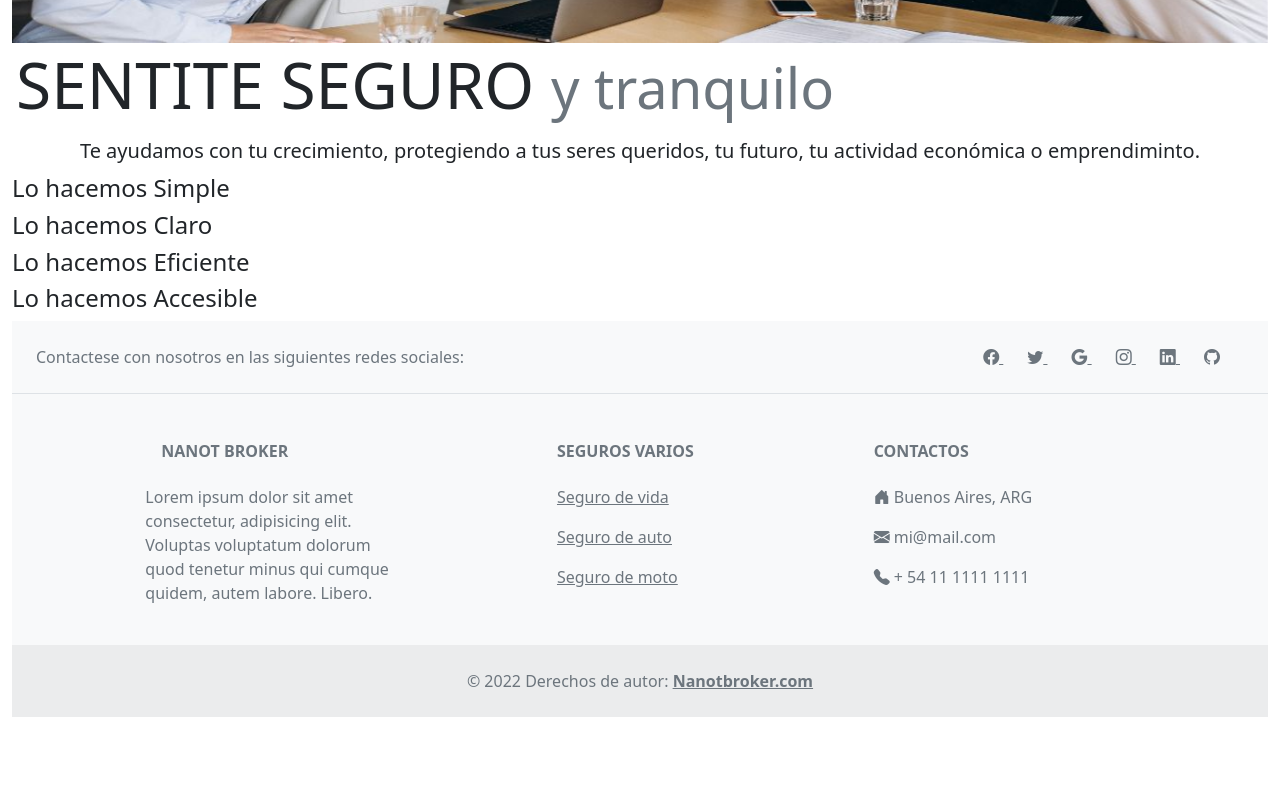
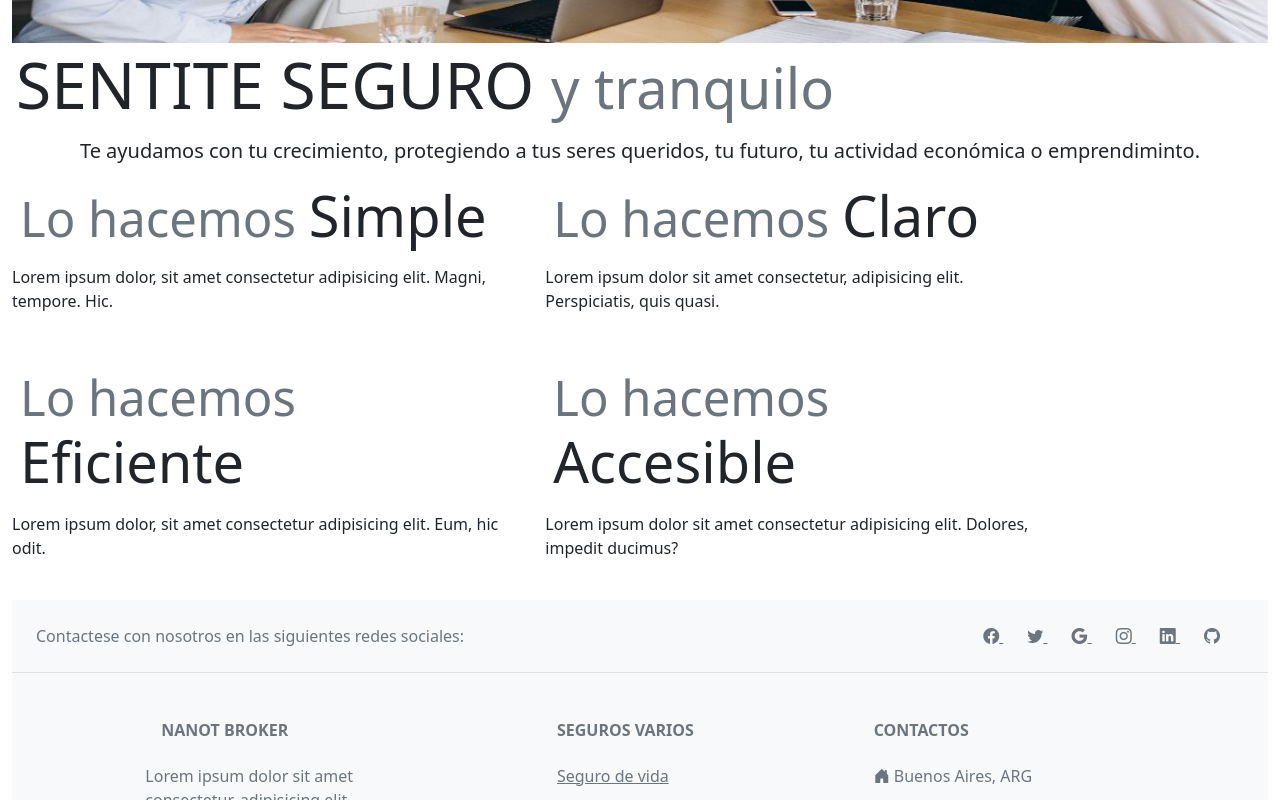
Before and after one commit to ltallarico12/ProyectoCoderHouse, a plain HTML site: page index.html in a window 1280 px wide. Shown: the part 487-1287 px from the top of the page. Before the commit the page ends 1204 px from the top, so only its background shows below. Drawn offline with nearby package versions, Linux system fonts and the light colour scheme.

Commit message:
Continuando con el main del Index

```diff
--- a/index.html
+++ b/index.html
@@ -98,10 +98,28 @@
         </section>
     </header>
     <main class="main">
-        <h4>Lo hacemos Simple</h4>
-        <h4>Lo hacemos Claro</h4>
-        <h4>Lo hacemos Eficiente</h4>
-        <h4>Lo hacemos Accesible</h4>
+        <div class="row">
+            <div class="col-10 col-md-5 col-xl-5 ">
+                <h5 class="display-4 p-2"><small class="text-muted">Lo hacemos </small>Simple</h5>
+                <p>Lorem ipsum dolor, sit amet consectetur adipisicing elit. Magni, tempore. Hic.</p>
+                <img src="" alt="">
+            </div>
+            <div class="col-10 col-md-5 col-xl-5 ">
+                <h5 class="display-4 p-2"><small class="text-muted">Lo hacemos </small>Claro</h5>
+                <p>Lorem ipsum dolor sit amet consectetur, adipisicing elit. Perspiciatis, quis quasi.</p>
+                <img src="" alt="">
+            </div>
+            <div class="col-10 col-md-5 col-xl-5 ">
+                <h5 class="display-4 p-2"><small class="text-muted">Lo hacemos </small>Eficiente</h5>
+                <p>Lorem ipsum dolor, sit amet consectetur adipisicing elit. Eum, hic odit.</p>
+                <img src="" alt="">
+            </div>
+            <div class="col-10 col-md-5 col-xl-5 ">
+                <h5 class="display-4 p-2"><small class="text-muted">Lo hacemos </small>Accesible</h5>
+                <p>Lorem ipsum dolor sit amet consectetur adipisicing elit. Dolores, impedit ducimus?</p>
+                <img src="" alt="">
+            </div>
+        </div>
     </main>
     <!--
     <footer class="footer">
```
